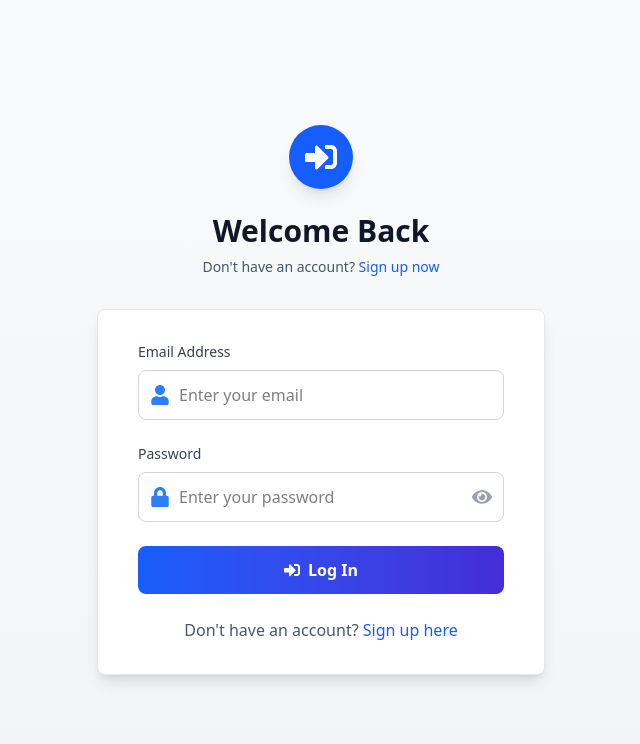
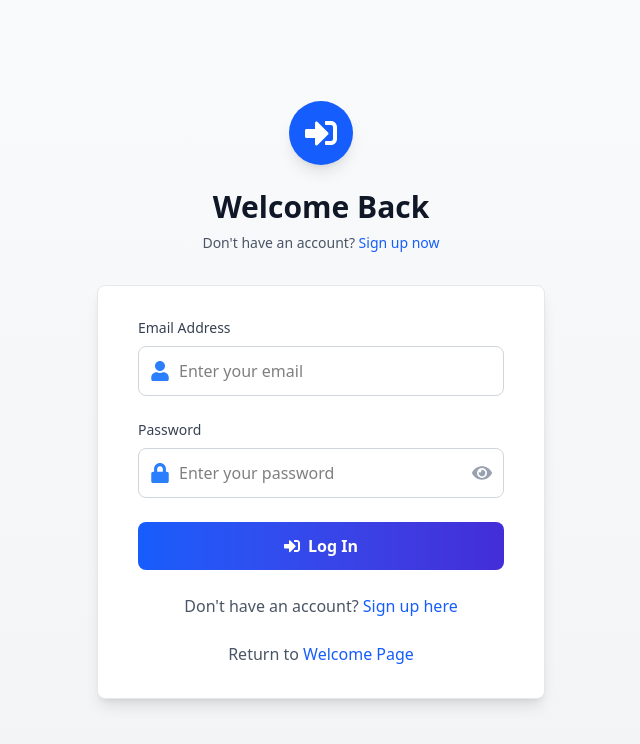
Before and after one commit to bhutuklearning/Basic-URL-Shortener, a React (Vite) app in the folder frontend/: page /login in a window 1280 px wide. Shown: the top 744 px of the page, without its empty margins (319-959 px from the left). Built offline with nearby package versions, Linux system fonts and the light colour scheme.

Commit message:
Adding return to welcome page line to login and register page.

```diff
--- a/frontend/src/pages/LoginPage.jsx
+++ b/frontend/src/pages/LoginPage.jsx
@@ -169,6 +169,18 @@
               </Link>
             </p>
           </div>
+
+          <div className="mt-6 text-center">
+            <p className="text-gray-600">
+              Return to{" "}
+              <Link
+                to="/"
+                className="text-blue-600 hover:text-blue-700 font-medium"
+              >
+                Welcome Page
+              </Link>
+            </p>
+          </div>
         </div>
       </div>
     </div>
--- a/frontend/src/pages/RegisterPage.jsx
+++ b/frontend/src/pages/RegisterPage.jsx
@@ -238,6 +238,18 @@
               </div>
             </div>
           </div>
+
+          <div className="mt-6 text-center">
+            <p className="text-gray-600">
+              Return to{" "}
+              <Link
+                to="/"
+                className="text-blue-600 hover:text-blue-700 font-medium"
+              >
+                Welcome Page
+              </Link>
+            </p>
+          </div>
         </div>
       </div>
     </div>
```
Also changed, not shown: 5 other files (tests, documents, lock files or other folders).
